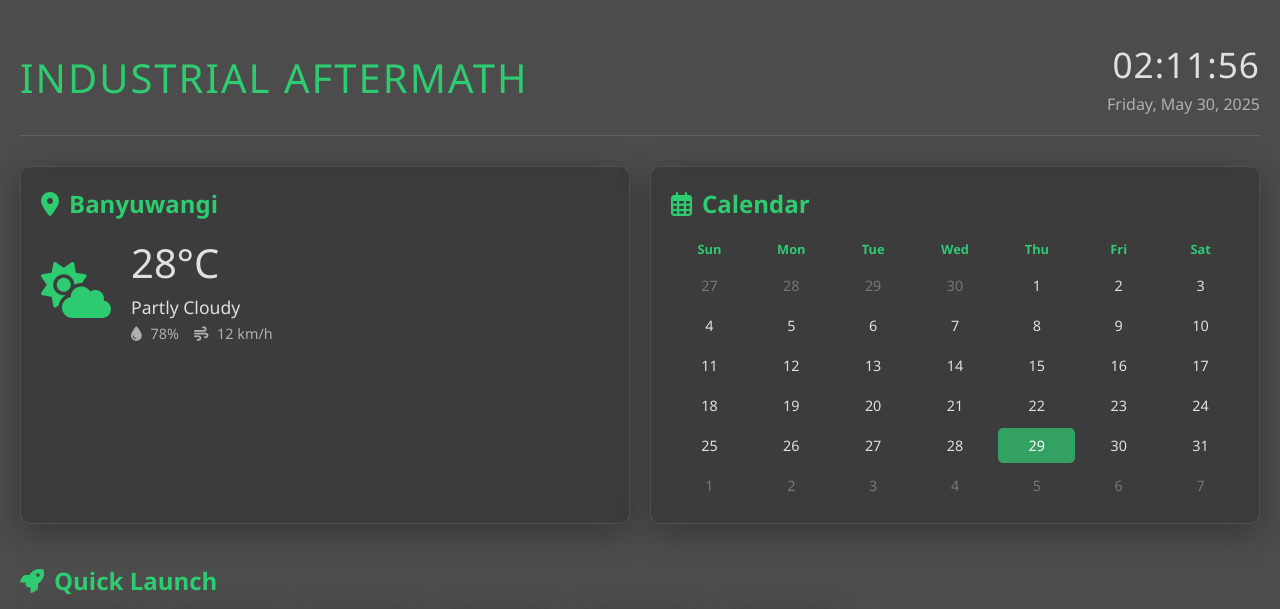
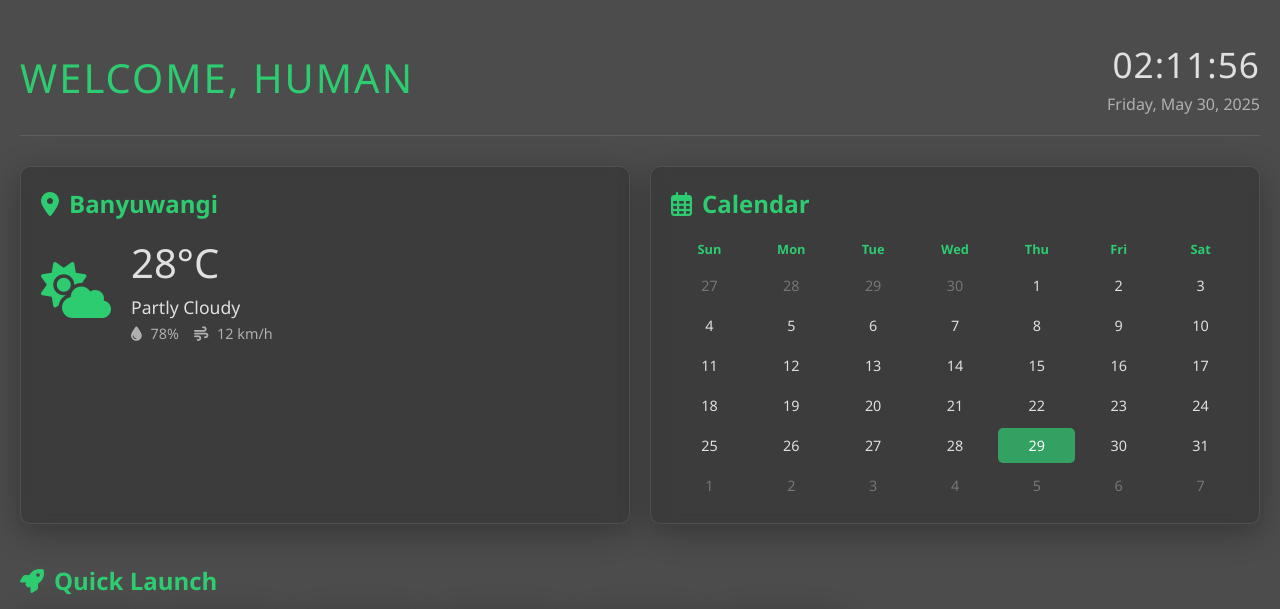
Before and after one commit to ghostnyambit/startuppp, a plain HTML site: page index.html in a window 1280 px wide. Shown: the top 609 px of the page. Drawn offline with Linux system fonts and the light colour scheme.

Commit message:
Update index.html

```diff
--- a/index.html
+++ b/index.html
@@ -3,7 +3,7 @@
 <head>
     <meta charset="UTF-8">
     <meta name="viewport" content="width=device-width, initial-scale=1.0">
-    <title>Industrial Aftermath | Dashboard</title>
+    <title>Dashboard</title>
     <link rel="stylesheet" href="style.css">
     <link rel="stylesheet" href="https://cdnjs.cloudflare.com/ajax/libs/font-awesome/6.4.0/css/all.min.css">
 </head>
@@ -12,7 +12,7 @@
 
     <div class="container">
         <header class="header">
-            <h1>INDUSTRIAL AFTERMATH</h1>
+            <h1>Welcome, Human</h1>
             <div class="time-info">
                 <div class="digital-clock" id="clock"></div>
                 <div class="date" id="date"></div>
```
